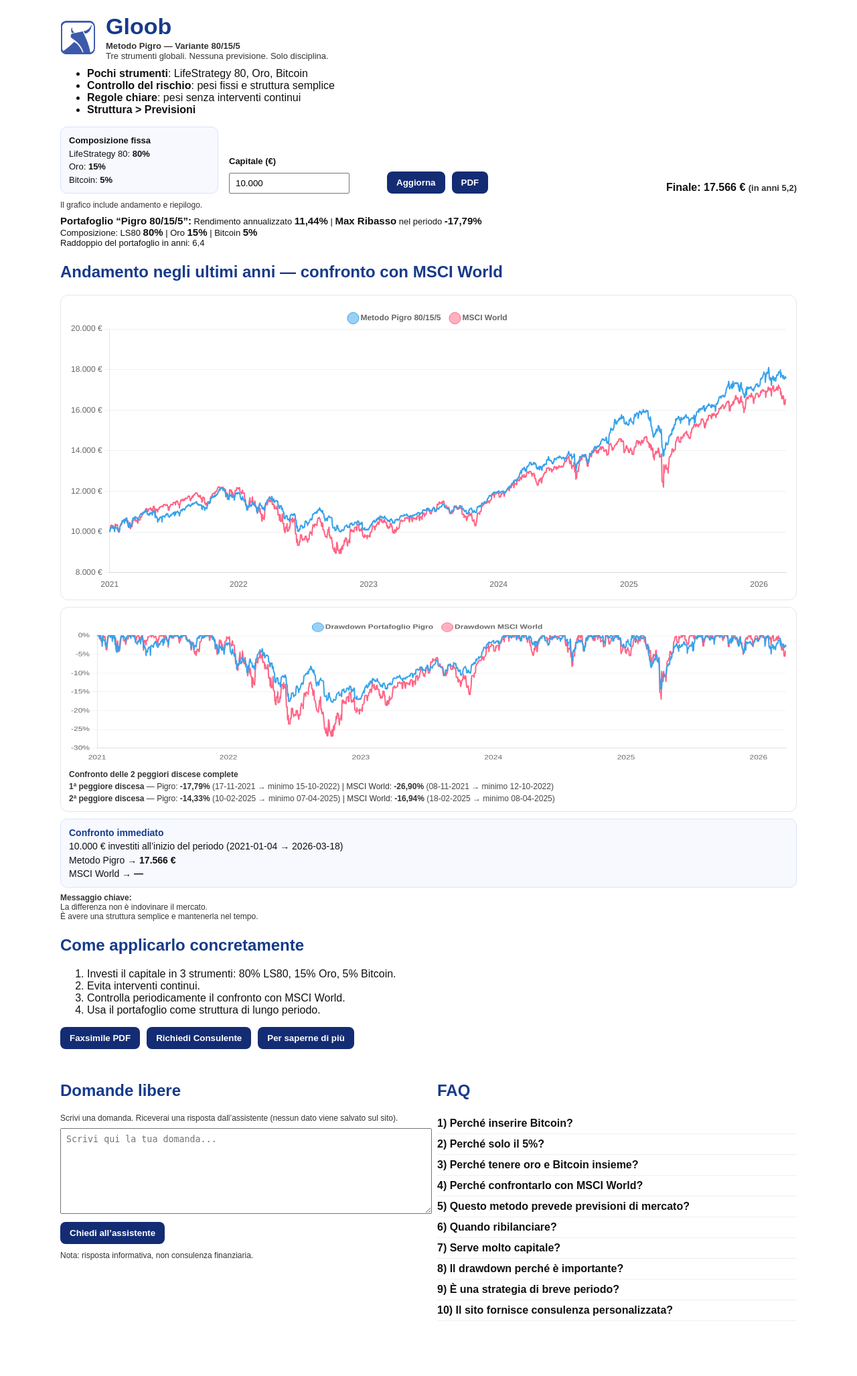
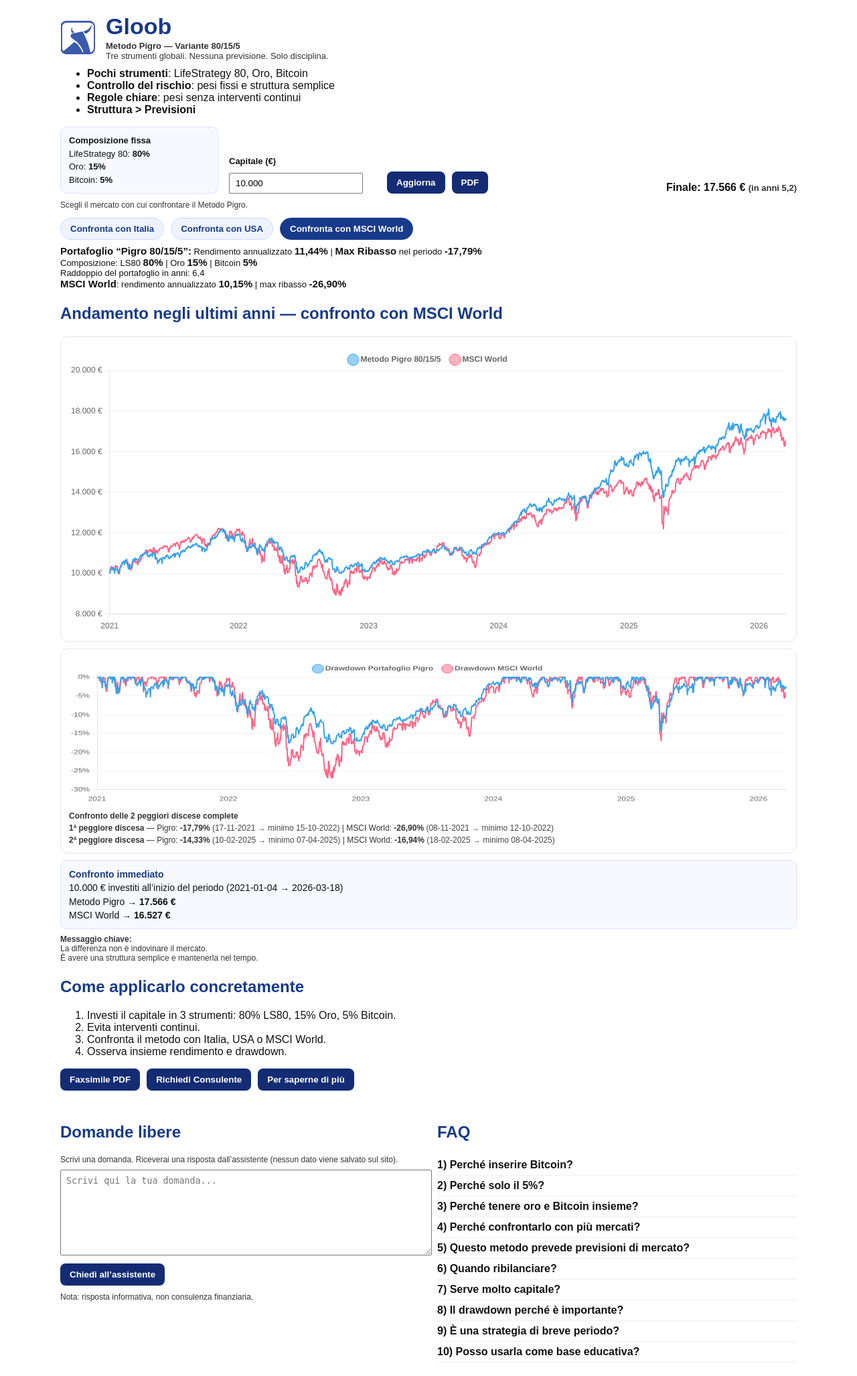
Before and after one commit to gvisentin-beep/pigro-gloob, a Flask app: page / in a window 1280 px wide. Shown: the whole page at 67% size. Before the commit the page ends 1972 px from the top, so only its background shows below. Run offline with Flask 3, Linux system fonts and the light colour scheme.

Commit message:
Update index.html

```diff
--- a/templates/index.html
+++ b/templates/index.html
@@ -24,9 +24,10 @@
       align-items:flex-end;
       flex-wrap:wrap;
     }
+
     .ctrl{display:flex; flex-direction:column; gap:6px;}
     .ctrl label{display:block; font-size:13px; color:#111; margin-bottom:4px;}
-    .ctrl input[type="text"]{width:160px; padding:6px 8px;}
+    .ctrl input[type="text"]{width:180px; padding:6px 8px;}
     .ctrl.capital{min-width:220px;}
 
     .allocBox{
@@ -39,9 +40,37 @@
       min-width:210px;
     }
 
-    .btn{background:#132c74; color:#fff; border:none; border-radius:8px; padding:9px 14px; cursor:pointer; font-weight:700;}
+    .btn{
+      background:#132c74; color:#fff; border:none; border-radius:8px;
+      padding:9px 14px; cursor:pointer; font-weight:700;
+    }
     .btn:disabled{opacity:.6; cursor:not-allowed;}
+
     .btnRow{display:flex; gap:10px; align-items:center; flex-wrap:wrap;}
+
+    .benchRow{
+      display:flex;
+      gap:10px;
+      flex-wrap:wrap;
+      margin:12px 0 8px;
+    }
+
+    .benchmarkBtn{
+      background:#eef3ff;
+      color:#173a8a;
+      border:1px solid #cbd9ff;
+      border-radius:999px;
+      padding:8px 14px;
+      cursor:pointer;
+      font-weight:700;
+    }
+
+    .benchmarkBtn.active{
+      background:#173a8a;
+      color:#fff;
+      border-color:#173a8a;
+    }
+
     .card{border:1px solid #e6e6e6; border-radius:12px; padding:12px; margin-top:10px;}
 
     #chart_main{width:100% !important; height:430px !important;}
@@ -50,6 +79,7 @@
     .summary{margin-top:8px; font-size:13px;}
     .summary b{font-size:15px;}
     .smallText{font-size:12px; color:#333; margin-top:8px;}
+
     .bigCompare{
       margin-top:10px;
       padding:10px 12px;
@@ -59,6 +89,7 @@
       font-size:14px;
       line-height:1.45;
     }
+
     .bigCompare strong{color:#173a8a;}
     .cols{display:grid; grid-template-columns: 1fr 1fr; gap:26px; margin-top:26px;}
     @media(max-width:900px){ .cols{grid-template-columns:1fr;} }
@@ -111,14 +142,21 @@
       </div>
     </div>
 
-    <div class="smallText">Il grafico include andamento e riepilogo.</div>
+    <div class="smallText">Scegli il mercato con cui confrontare il Metodo Pigro.</div>
+
+    <div class="benchRow">
+      <button class="benchmarkBtn" data-benchmark="mib">Confronta con Italia</button>
+      <button class="benchmarkBtn" data-benchmark="sp500">Confronta con USA</button>
+      <button class="benchmarkBtn active" data-benchmark="world">Confronta con MSCI World</button>
+    </div>
 
     <div class="summary">
       <b>Portafoglio “Pigro 80/15/5”:</b>
       Rendimento annualizzato <b><span id="cagr">—</span></b> |
       <b>Max Ribasso</b> nel periodo <b><span id="maxdd">—</span></b><br/>
       Composizione: LS80 <b>80%</b> | Oro <b>15%</b> | Bitcoin <b>5%</b><br/>
-      Raddoppio del portafoglio in anni: <span id="dbl">—</span>
+      Raddoppio del portafoglio in anni: <span id="dbl">—</span><br/>
+      <span id="benchmark_summary">Benchmark: —</span>
     </div>
 
     <h2 id="chart_title">Andamento negli ultimi anni</h2>
@@ -136,7 +174,7 @@
       <strong>Confronto immediato</strong><br/>
       <span id="compare_period">10.000 € investiti all’inizio del periodo</span><br/>
       Metodo Pigro → <b id="compare_pigro">—</b><br/>
-      MSCI World → <b id="compare_world">—</b>
+      <span id="compare_title_benchmark">MSCI World</span> → <b id="compare_benchmark">—</b>
     </div>
 
     <div class="smallText">
@@ -149,8 +187,8 @@
     <ol>
       <li>Investi il capitale in 3 strumenti: 80% LS80, 15% Oro, 5% Bitcoin.</li>
       <li>Evita interventi continui.</li>
-      <li>Controlla periodicamente il confronto con MSCI World.</li>
-      <li>Usa il portafoglio come struttura di lungo periodo.</li>
+      <li>Confronta il metodo con Italia, USA o MSCI World.</li>
+      <li>Osserva insieme rendimento e drawdown.</li>
     </ol>
 
     <div class="btnRow">
@@ -179,15 +217,16 @@
         <div class="faqItem"><div class="faqQ">1) Perché inserire Bitcoin?</div><div class="faqA">Bitcoin può aggiungere una componente non correlata e una quota di crescita potenziale.</div></div>
         <div class="faqItem"><div class="faqQ">2) Perché solo il 5%?</div><div class="faqA">Una quota contenuta permette di limitarne l’impatto sul rischio complessivo.</div></div>
         <div class="faqItem"><div class="faqQ">3) Perché tenere oro e Bitcoin insieme?</div><div class="faqA">Hanno ruoli diversi: l’oro tende a difendere, il Bitcoin tende a spingere il rendimento.</div></div>
-        <div class="faqItem"><div class="faqQ">4) Perché confrontarlo con MSCI World?</div><div class="faqA">MSCI World è uno dei benchmark più usati per misurare i mercati azionari globali.</div></div>
+        <div class="faqItem"><div class="faqQ">4) Perché confrontarlo con più mercati?</div><div class="faqA">Per capire se il metodo è stato più efficiente rispetto a Italia, USA o mercato globale.</div></div>
         <div class="faqItem"><div class="faqQ">5) Questo metodo prevede previsioni di mercato?</div><div class="faqA">No. Si basa sulla struttura del portafoglio e sulla disciplina.</div></div>
         <div class="faqItem"><div class="faqQ">6) Quando ribilanciare?</div><div class="faqA">In genere una volta l’anno è una regola semplice ed efficace.</div></div>
         <div class="faqItem"><div class="faqQ">7) Serve molto capitale?</div><div class="faqA">No. Anche capitali contenuti possono essere investiti con questa logica.</div></div>
         <div class="faqItem"><div class="faqQ">8) Il drawdown perché è importante?</div><div class="faqA">Perché mostra quanto si perde davvero nei momenti peggiori.</div></div>
-        <div class="faqItem"><div class="faqQ">9) È una strategia di breve periodo?</div><div class="faqA">No. È pensata per il medio-lungo periodo.</div></div>
-        <div class="faqItem"><div class="faqQ">10) Il sito fornisce consulenza personalizzata?</div><div class="faqA">No. Fornisce solo strumenti informativi e simulazioni.</div></div>
+        <div class="faqItem"><div class="faqQ">9) È una strategia di breve periodo?</div><div class="faqA">No. È pensata per il lungo periodo.</div></div>
+        <div class="faqItem"><div class="faqQ">10) Posso usarla come base educativa?</div><div class="faqA">Sì, è una struttura semplice che aiuta a capire il rapporto tra rendimento e rischio.</div></div>
       </div>
     </div>
+
   </div>
 
   <script src="/static/app.js"></script>
```
